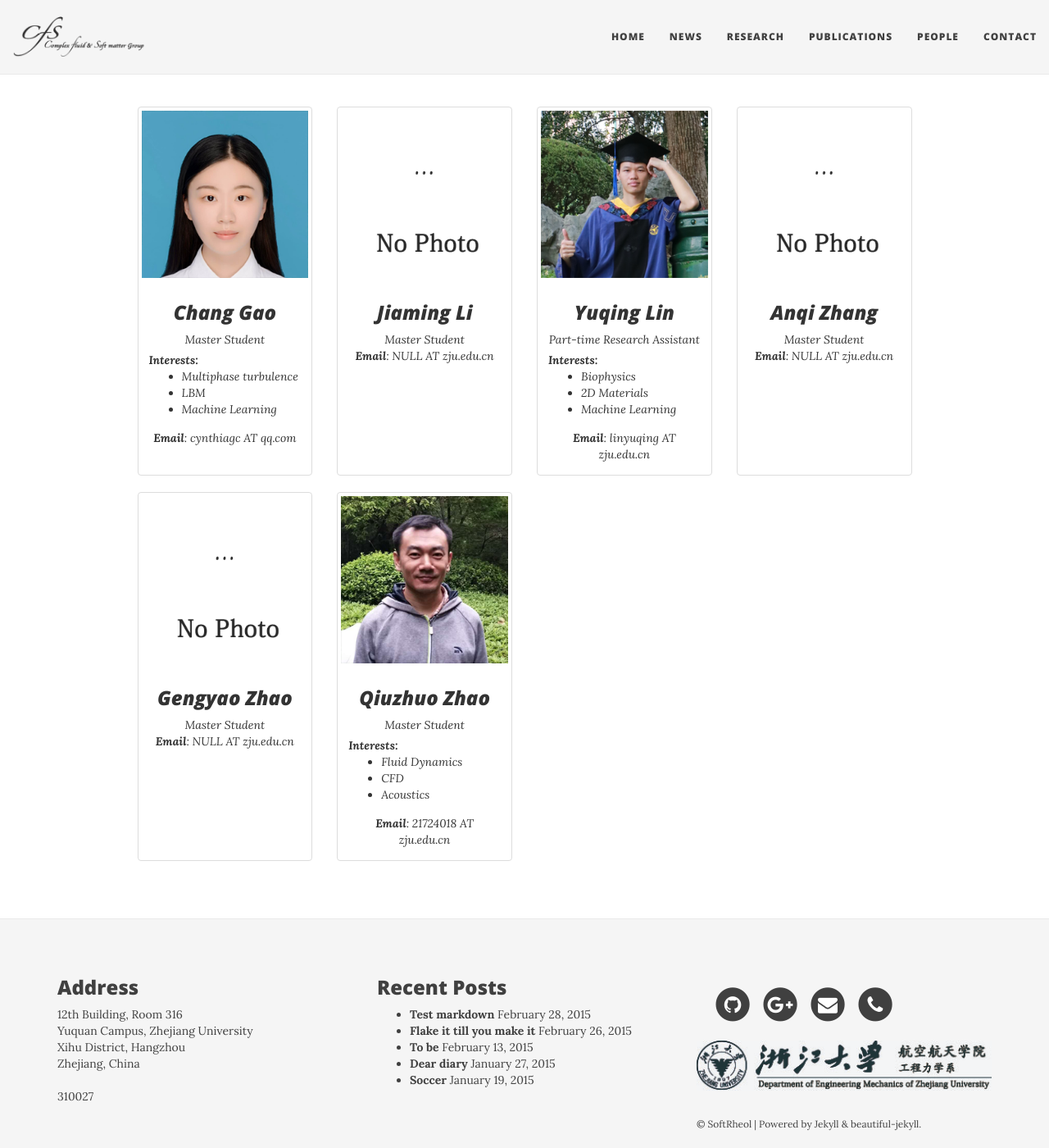
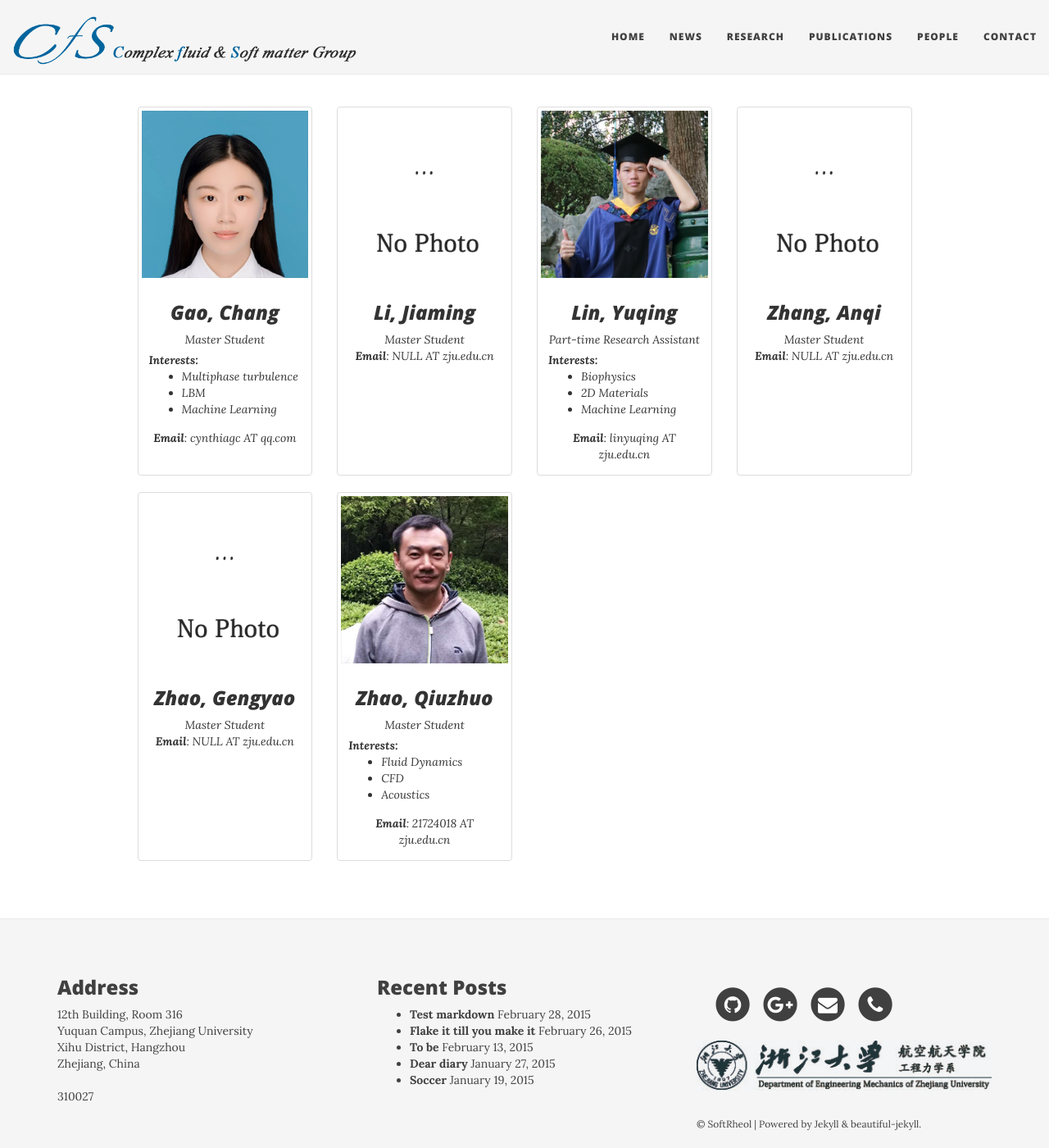
Before and after one commit to softrheol/softrheol.github.io, a Jekyll site: the page built from people.html, in a window 1280 px wide and 1400 px high. Shown: the whole window at 82% size. Built offline with Jekyll 4.4.1, drawn with Linux system fonts in a browser that asks for light colours; nearby versions of some CDN libraries.

```diff
--- a/assets/css/main.css
+++ b/assets/css/main.css
@@ -143,7 +143,7 @@ img {
   transition: padding .5s ease-in-out;
 }
 .navbar-custom .navbar-brand-logo img {
-  height: 50px;
+  height: 80px;
   -webkit-transition: height .5s ease-in-out;
   -moz-transition: height .5s ease-in-out;
   transition: height .5s ease-in-out;
--- a/css/main.css
+++ b/css/main.css
@@ -143,7 +143,7 @@ img {
   transition: padding .5s ease-in-out;
 }
 .navbar-custom .navbar-brand-logo img {
-  height: 50px;
+  height: 60px;
   -webkit-transition: height .5s ease-in-out;
   -moz-transition: height .5s ease-in-out;
   transition: height .5s ease-in-out;
@@ -917,6 +917,14 @@ td.gutter {
   min-height: 470px;
 }
 
+.research-item .caption{
+  text-align: left;
+}
+
+.research-item .caption ul{
+  padding-left: 20px;
+}
+
 .people-item{
   min-height: 450px;
 }
--- a/people.html
+++ b/people.html
@@ -6,7 +6,7 @@ layout: page
     <div class="thumbnail people-item">
       <img src="/img/people/chgao.png" alt="...">
       <div class="caption">
-        <h3>Chang Gao</h3>
+        <h3>Gao, Chang</h3>
         Master Student<br>
         <div class="people-interest">
           <strong>Interests:</strong>
@@ -24,7 +24,7 @@ layout: page
       <div class="thumbnail people-item">
         <img src="/img/people/default.png" alt="...">
         <div class="caption">
-          <h3>Jiaming Li</h3>
+          <h3>Li, Jiaming</h3>
           Master Student<br>
           <!-- <div class="people-interest">
             <strong>Interests:</strong>
@@ -42,7 +42,7 @@ layout: page
     <div class="thumbnail people-item">
       <img src="/img/people/linyq.png" alt="...">
       <div class="caption">
-        <h3>Yuqing Lin</h3>
+        <h3>Lin, Yuqing</h3>
         Part-time Research Assistant<br>
         <div class="people-interest">
           <strong>Interests:</strong>
@@ -60,7 +60,7 @@ layout: page
     <div class="thumbnail people-item">
       <img src="/img/people/default.png" alt="...">
       <div class="caption">
-        <h3>Anqi Zhang</h3>
+        <h3>Zhang, Anqi</h3>
         Master Student<br>
         <!-- <div class="people-interest">
           <strong>Interests:</strong>
@@ -78,7 +78,7 @@ layout: page
       <div class="thumbnail people-item">
         <img src="/img/people/default.png" alt="...">
         <div class="caption">
-          <h3>Gengyao Zhao</h3>
+          <h3>Zhao, Gengyao</h3>
           Master Student<br>
           <!-- <div class="people-interest">
             <strong>Interests:</strong>
@@ -96,7 +96,7 @@ layout: page
     <div class="thumbnail people-item">
       <img src="/img/people/qzzhao.png" alt="...">
       <div class="caption">
-        <h3>Qiuzhuo Zhao</h3>
+        <h3>Zhao, Qiuzhuo</h3>
         Master Student<br>
         <div class="people-interest">
           <strong>Interests:</strong>
```
Also changed, not shown: img/title-old.png (added), img/title.png, 2 other files.
